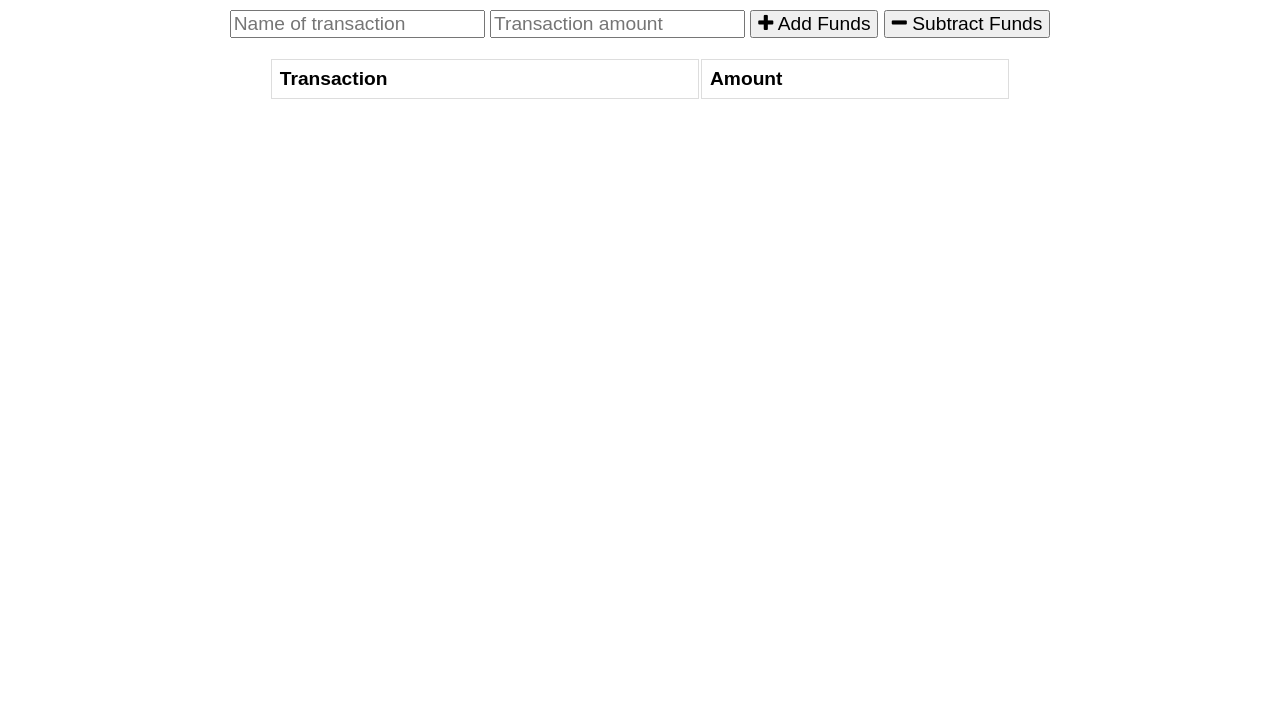
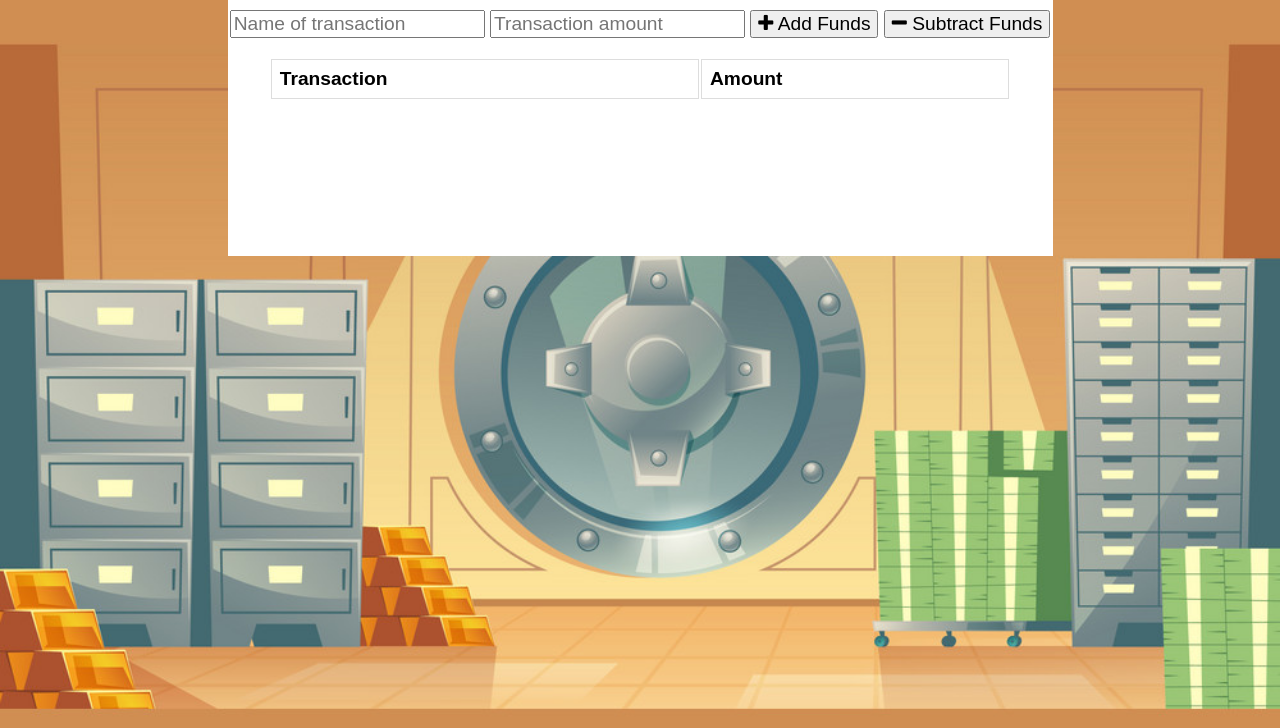
Before and after one commit to wyliedavid1984/budgetApp, a website: page public/index.html in a window 1280 px wide. Shown: the part 72-800 px from the top of the page. Drawn offline with nearby package versions, Linux system fonts and the light colour scheme; no server answers.

Commit message:
changed image path

```diff
--- a/public/assets/css/styles.css
+++ b/public/assets/css/styles.css
@@ -1,7 +1,7 @@
 body {
   font-size: 120%;
   font-family: Arial;
-  background-image: url("./assets/img/vault.png");
+  background-image: url("../img/vault.png");
   background-size: cover;
   z-index: -9999;
 }
```
